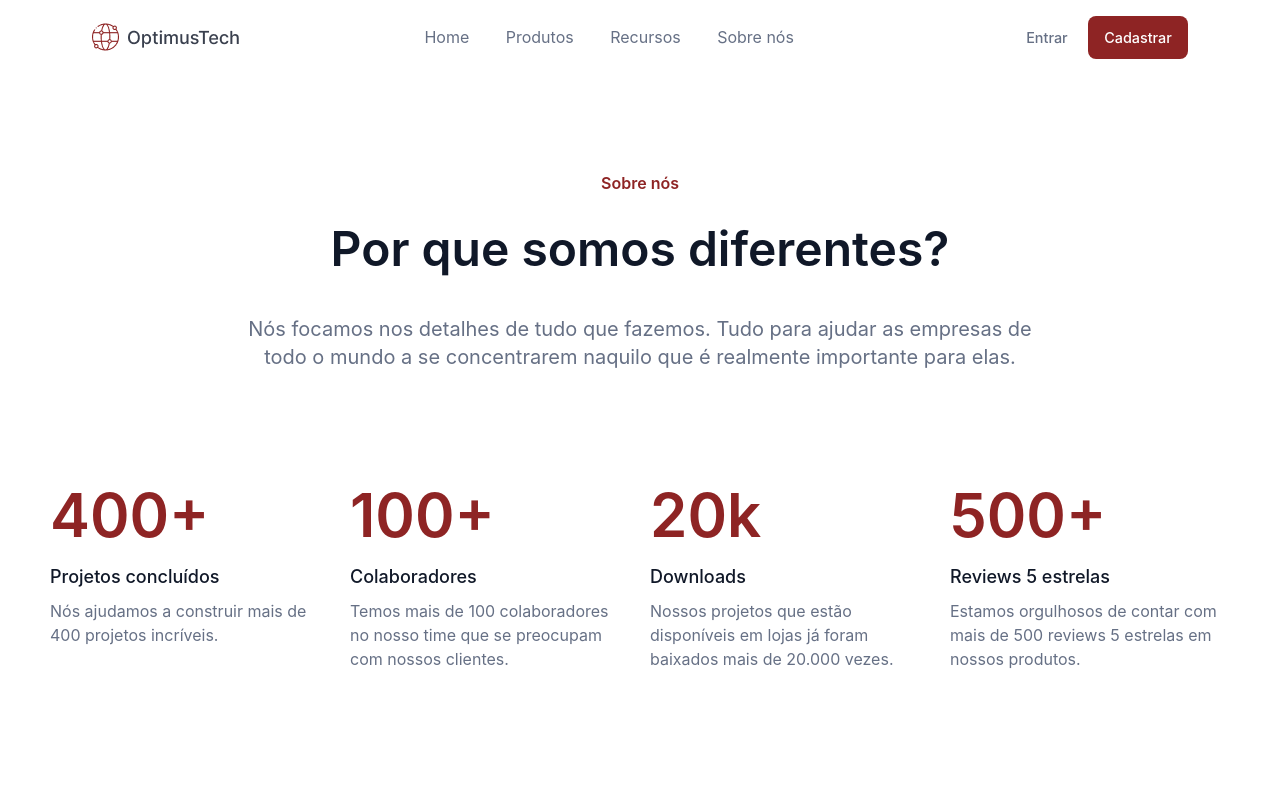
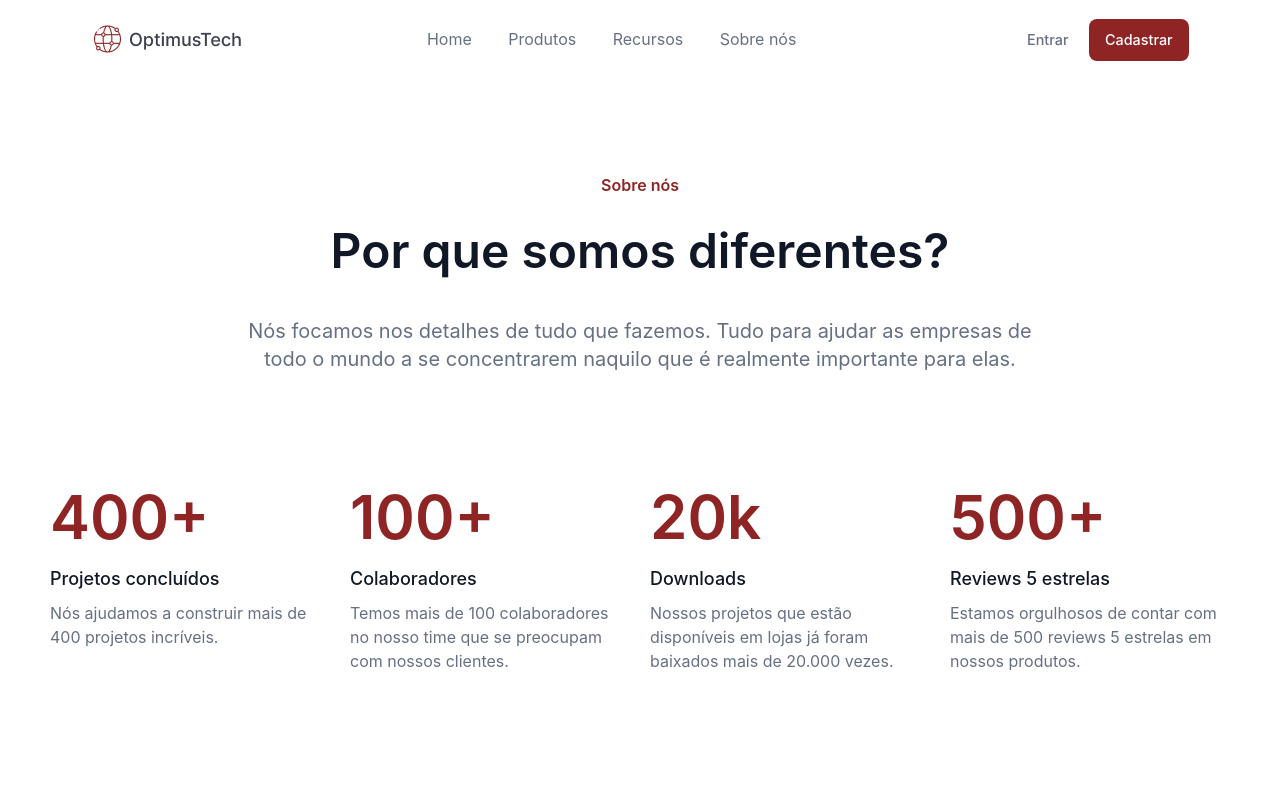
Before and after one commit to luistomasini/7daysofcode-html-css-vagas, a plain HTML site: page index.html in a window 1280 px wide. Shown: the top 800 px of the page. Drawn offline with Linux system fonts and the light colour scheme.

Commit message:
corrections

```diff
--- a/style.css
+++ b/style.css
@@ -18,14 +18,18 @@
 
 body {
   width: 100%;
-  height: 100vh;
 }
 
 nav {
   display: flex;
+  flex-wrap: wrap;
   justify-content: space-around;
   align-items: center;
   padding: 1rem 0;
+}
+
+nav img {
+  margin: 2.5px;
 }
 
 .links a {
@@ -42,6 +46,7 @@ button {
   font-weight: 500;
   background: none;
   color: var(--text-color);
+  margin-top: 2.5px;
   font-size: 0.9rem;
 }
 
```
